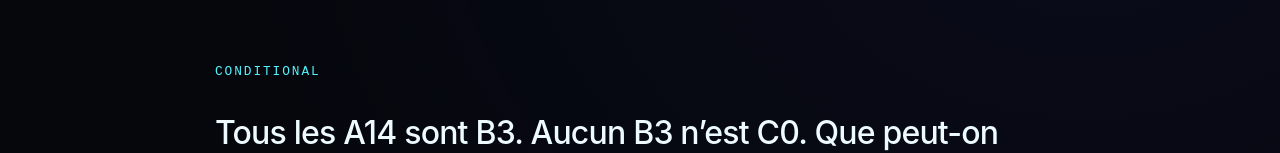
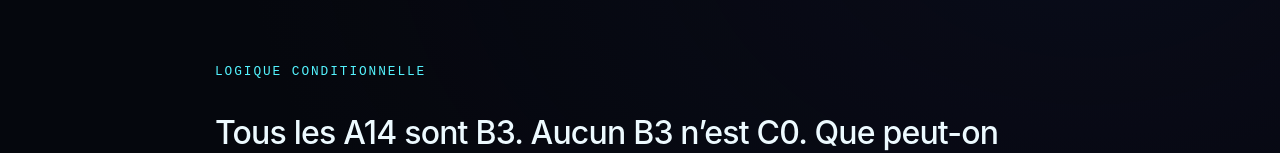
Before and after one commit to kevinlabens-del/SYNAPTIK-, a React (Vite) app: page / in a window 1280 px wide. Both pictures are taken after a click on the button "Entraînement". Shown: the part 343-496 px from the top of the page. Built offline with nearby package versions, Linux system fonts and the light colour scheme.

Commit message:
Localize French exercise subtype labels

```diff
--- a/src/app/Exercise.tsx
+++ b/src/app/Exercise.tsx
@@ -1,6 +1,7 @@
 import { Cubes } from "./Cubes";
 import { useEffect, useRef, useState } from "react";
 import type { Item, Answer, Lang } from "../cognitive/types";
+import { subtypeName } from "./i18n";
 function Grid({ cells }: { cells: number[] }) {
   return (
     <svg
@@ -146,7 +147,7 @@ export function Exercise({
         </p>
       )}
       <p className="eyebrow">
-        {item.subtype.replaceAll("-", " ")}{" "}
+        {subtypeName(lang, item.subtype)}{" "}
         {item.domain === "speed" && ` · ${item.estimatedTime} s`}
       </p>
       <h2>{item.prompt}</h2>
```
